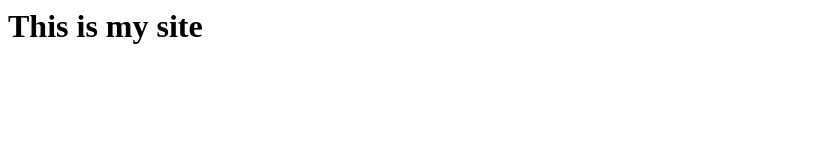
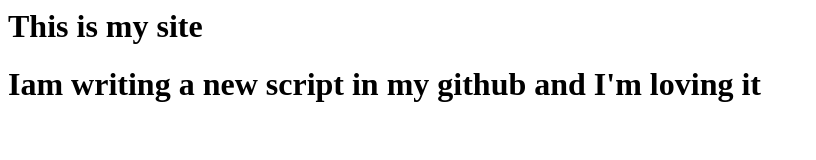
Before and after one commit to solobonney/script1, a plain HTML site: page index.html in a window 1280 px wide. Shown: the whole page, without its empty margins (0-816 px from the left). Drawn offline with Linux system fonts and the light colour scheme.

Commit message:
new file

```diff
--- a/index.html
+++ b/index.html
@@ -1 +1,2 @@
 <h1>This is my site</h1>
+<h1>Iam writing a new script in my github and I'm loving it</h1>
```
